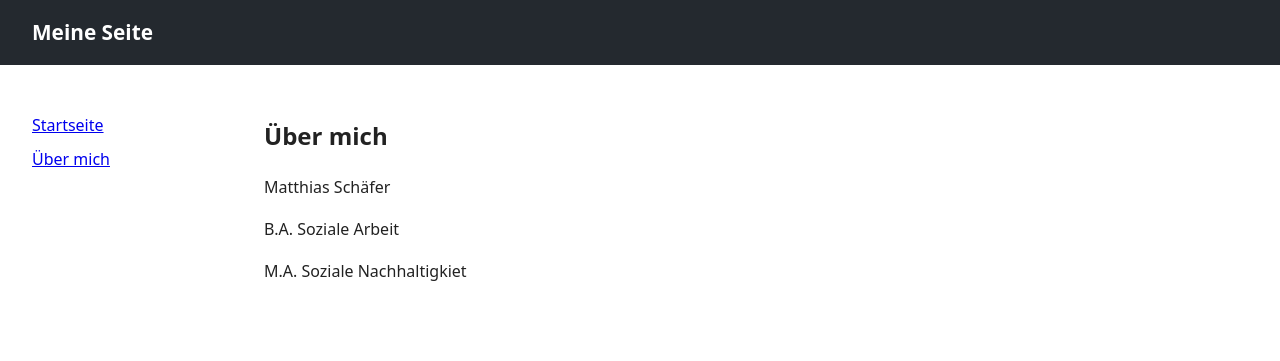
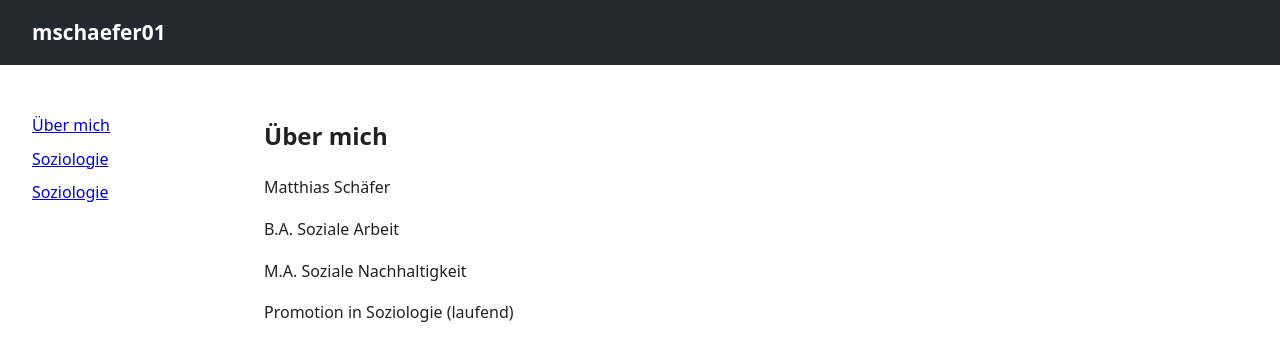
Before and after one commit to mschaefer01/mschaefer01.github.io, a Jekyll site: the page built from about.html, in a window 1280 px wide. Shown: the top 361 px of the page. Built offline with Jekyll 4.4.1, drawn with Linux system fonts in a browser that asks for light colours.

Commit message:
Jekyll-Template hinzugefügt

```diff
--- a/_includes/header.html
+++ b/_includes/header.html
@@ -1,3 +1,3 @@
 <header class="kopf">
-  <h1><a href="/">Meine Seite</a></h1>
+  <h1><a href="/">mschaefer01</a></h1>
 </header>
--- a/_includes/sidebar.html
+++ b/_includes/sidebar.html
@@ -1,6 +1,7 @@
 <aside class="seitenleiste">
   <ul>
-    <li><a href="/">Startseite</a></li>
     <li><a href="/about.html">Über mich</a></li>
+     <li><a href="/about.html">Soziologie</a></li>
+     <li><a href="/about.html">Soziologie</a></li>
   </ul>
 </aside>
--- a/about.html
+++ b/about.html
@@ -5,5 +5,5 @@ title: Über mich
 <h2>Über mich</h2>
 <p>Matthias Schäfer</p>
 <p>B.A. Soziale Arbeit</p>
-<p>M.A. Soziale Nachhaltigkiet</p>
-<p></p>
+<p>M.A. Soziale Nachhaltigkeit</p>
+<p>Promotion in Soziologie (laufend)</p>
```
